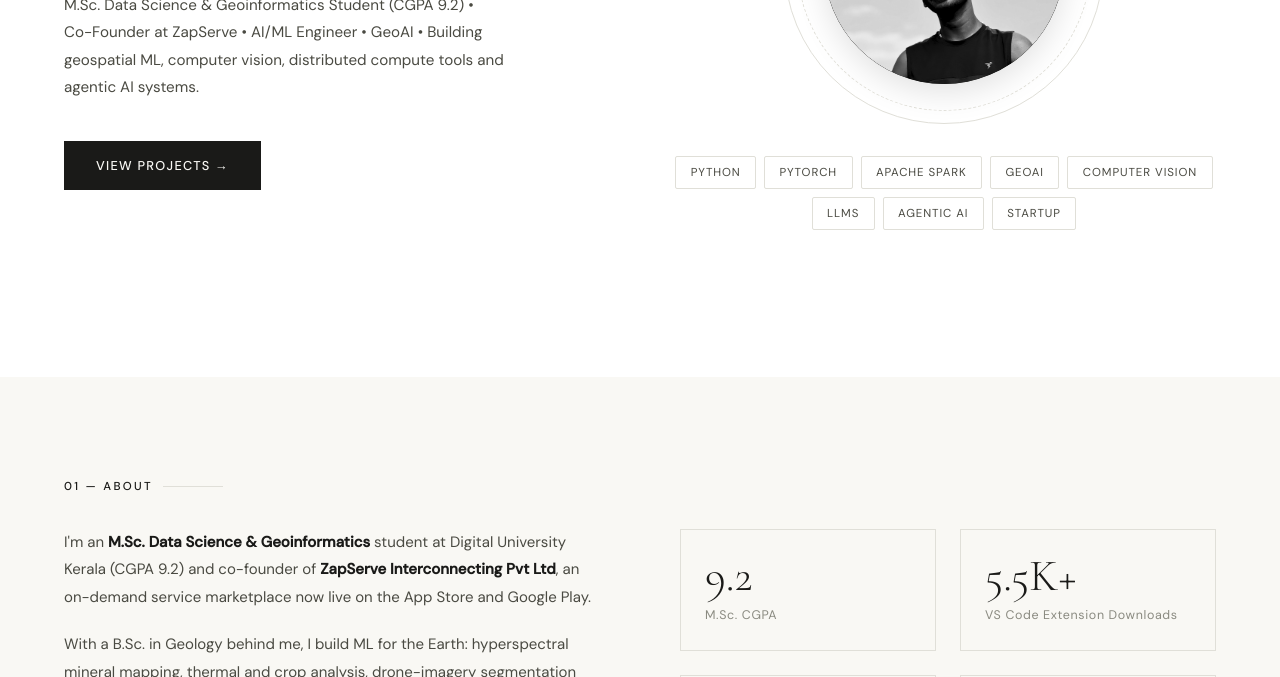
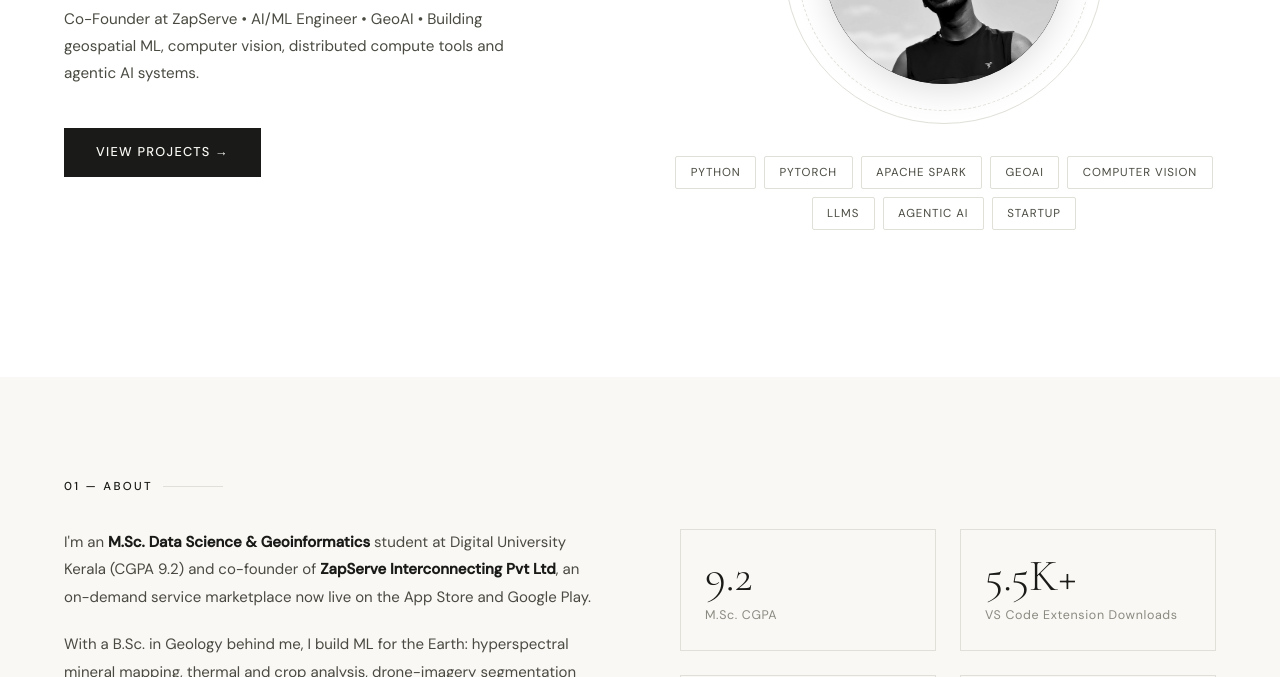
Before and after one commit to aaron43210/personal_web, a plain HTML site: page index.html in a window 1280 px wide. Shown: the part 423-1100 px from the top of the page. Drawn offline with nearby package versions, Linux system fonts and the light colour scheme.

Commit message:
Remove M.Sc. line from hero intro

```diff
--- a/index.html
+++ b/index.html
@@ -975,7 +975,7 @@
             <p class="hero-eyebrow">Portfolio</p>
             <h1>Aaron <em>R</em></h1>
             <p class="hero-desc">
-                M.Sc. Data Science &amp; Geoinformatics Student (CGPA 9.2) &bull; Co-Founder at ZapServe &bull;
+                Co-Founder at ZapServe &bull;
                 AI/ML Engineer &bull; GeoAI &bull; Building geospatial ML, computer vision, distributed compute tools
                 and agentic AI systems.
             </p>
```
